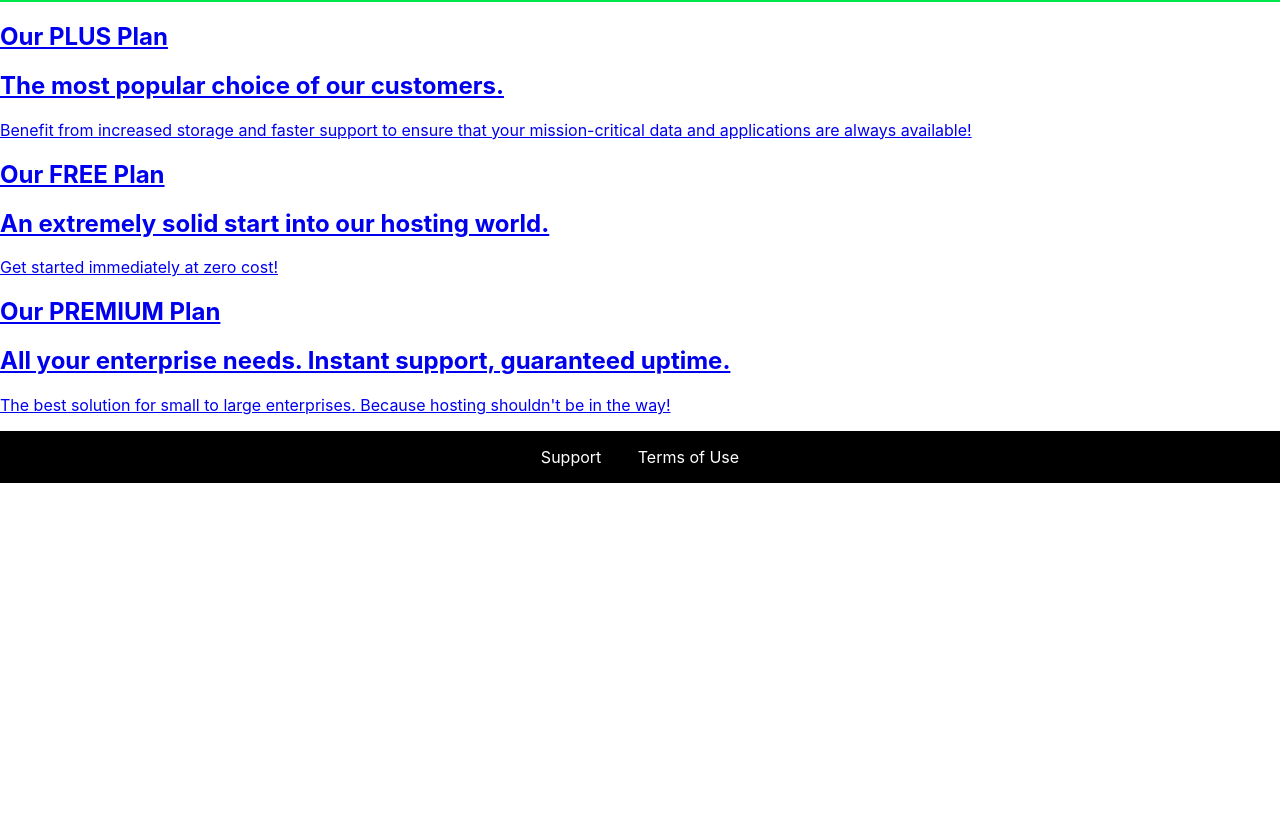
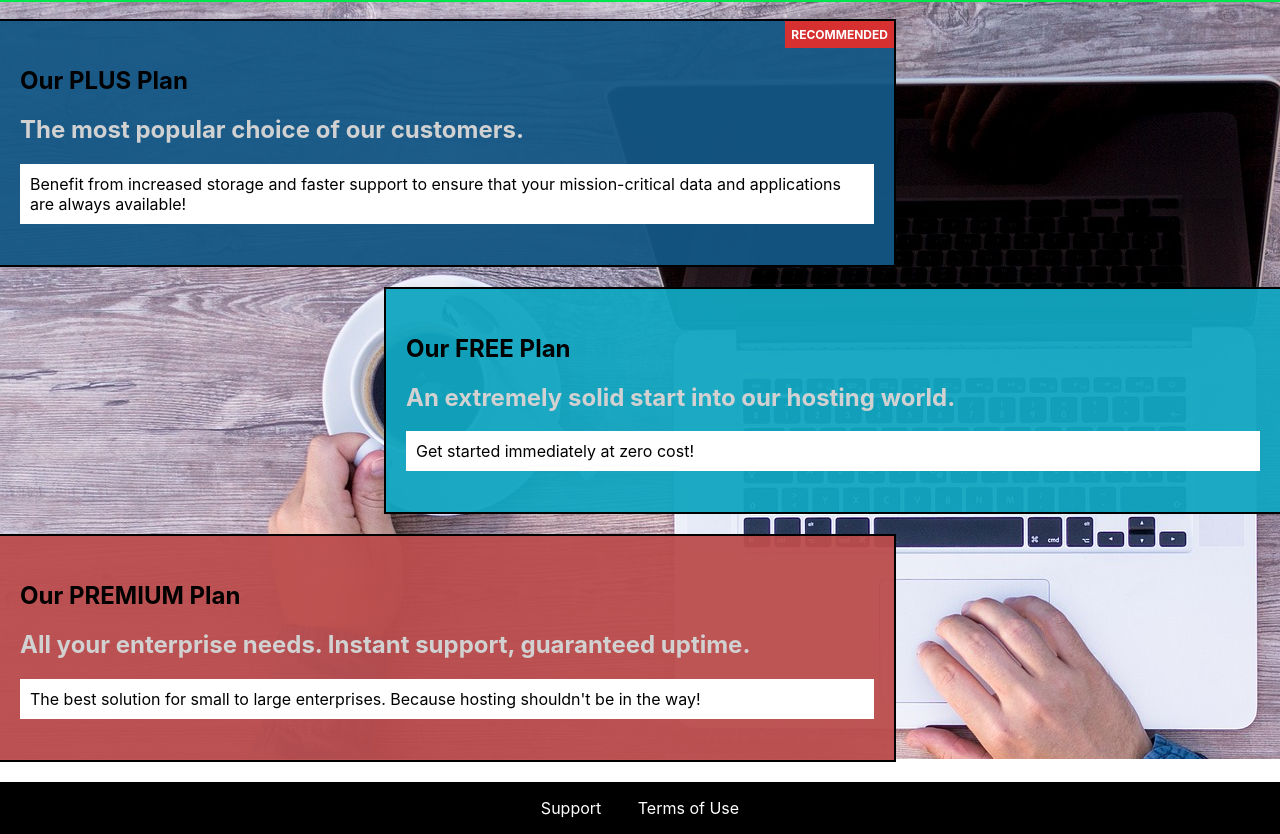
Before and after one commit to salgadoguiller/css-learning, a plain HTML site: page packages/index.html in a window 1280 px wide. Shown: the part 41-875 px from the top of the page. Before the commit the page ends 800 px from the top, so only its background shows below. Drawn offline with Linux system fonts and the light colour scheme.

Commit message:
Positioning elements

```diff
--- a/packages/index.html
+++ b/packages/index.html
@@ -37,26 +37,33 @@
     </header>
 
     <main>
-        <section>
+        <div class="background"></div>
+
+        <section class="package" id="plus">
             <a href="#">
-                <h1>Our PLUS Plan</h1>
-                <h2>The most popular choice of our customers.</h2>
-                <p>Benefit from increased storage and faster support to ensure that your mission-critical data and applications
+                <h2 class="package__badge">RECOMMENDED</h2>
+                <h1 class="package__title">Our PLUS Plan</h1>
+                <h2 class="package__subtitle">The most popular choice of our customers.</h2>
+                <p class="package__info">Benefit from increased storage and faster support to ensure that your mission-critical data and applications
                     are always available!</p>
             </a>
         </section>
-        <section>
+
+        <section class="package" id="free">
             <a href="#">
-                <h1>Our FREE Plan</h1>
-                <h2>An extremely solid start into our hosting world.</h2>
-                <p>Get started immediately at zero cost!</p>
+                <h1 class="package__title">Our FREE Plan</h1>
+                <h2 class="package__subtitle">An extremely solid start into our hosting world.</h2>
+                <p class="package__info">Get started immediately at zero cost!</p>
             </a>
         </section>
-        <section>
+
+        <div class="clearfix"></div>
+
+        <section class="package" id="premium">
             <a href="#">
-                <h1>Our PREMIUM Plan</h1>
-                <h2>All your enterprise needs. Instant support, guaranteed uptime. </h2>
-                <p>The best solution for small to large enterprises. Because hosting shouldn't be in the way!</p>
+                <h1 class="package__title">Our PREMIUM Plan</h1>
+                <h2 class="package__subtitle">All your enterprise needs. Instant support, guaranteed uptime. </h2>
+                <p class="package__info">The best solution for small to large enterprises. Because hosting shouldn't be in the way!</p>
             </a>
         </section>
     </main>
--- a/packages/packages.css
+++ b/packages/packages.css
@@ -0,0 +1,80 @@
+.background {
+    position: fixed;
+    left: 0;
+    bottom: 0;
+    width: 100%;
+    height: 100%;
+
+    background: url("../images/plans-background.jpg");
+    z-index: -1;
+}
+
+main {
+    margin-top: 60px;
+}
+
+.package {
+    margin-bottom: 20px;
+    width: 70%;
+    border: 2px solid #000000;
+    position: relative;
+}
+
+.package > a {
+    display: block;
+    padding: 25px 20px;
+    text-decoration: none;
+    color: inherit;
+}
+
+.package__subtitle {
+    color: #d1d1d1;
+}
+
+.package__info {
+    background: #ffffff;
+    padding: 10px;
+}
+
+.package__badge {
+    position: absolute;
+    right: 0px;
+    top : 0px;
+
+    margin: 0;
+    padding: 6px;
+    font-size: 12px;
+    font-weight: bold;
+    color: #ffffff;
+    background: #d63030;
+}
+
+.package:active,
+.package:hover {
+    border: 2px solid #ffffff;
+}
+
+#plus {
+    background: rgba(19, 87, 133, 0.95);
+}
+
+#free {
+    width: 70%;
+    background: rgb(17, 166, 192, 0.95);
+    float: right;
+    /* margin: 20px auto; */
+    border-right: none;
+}
+
+#premium {
+    background: rgb(187, 76, 76, 0.95);
+}
+
+#plus,
+#premium {
+    border-left: none;
+}
+
+.clearfix {
+    clear: both;
+}
--- a/shared.css
+++ b/shared.css
@@ -13,6 +13,12 @@ body {
     font-family: 'Montserrat', sans-serif;
     background-color: #00e64d;
     padding: 8px 20px;
+
+    position: fixed;
+    left: 0;
+    top: 0;
+    width: 100%;
+    z-index: 1;
 }
 
 .main-header a {
```
Also changed, not shown: main.css (+6 -1 lines), images/freedom.jpg (renamed from freedom.jpg), images/plans-background.jpg (added).
